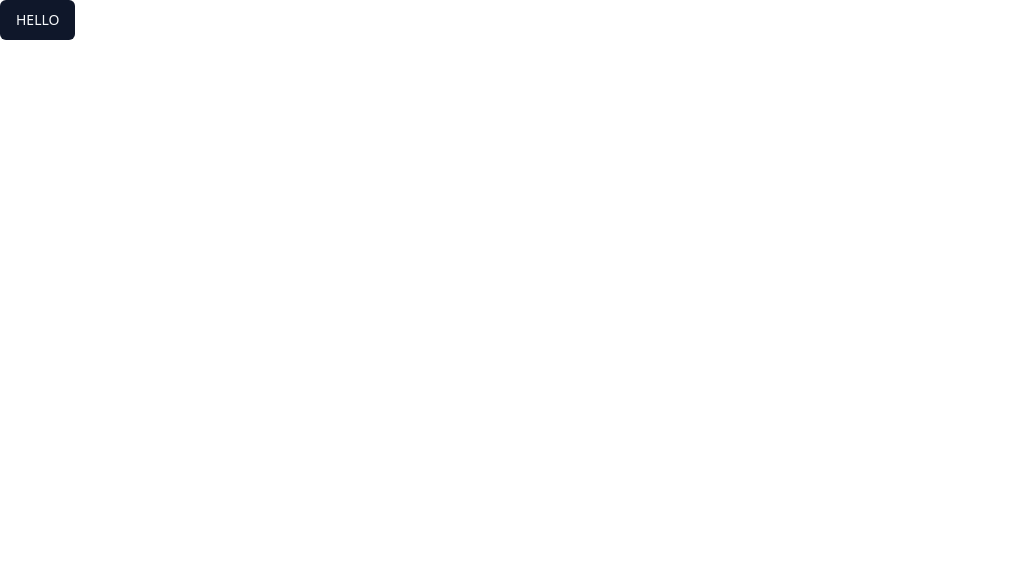
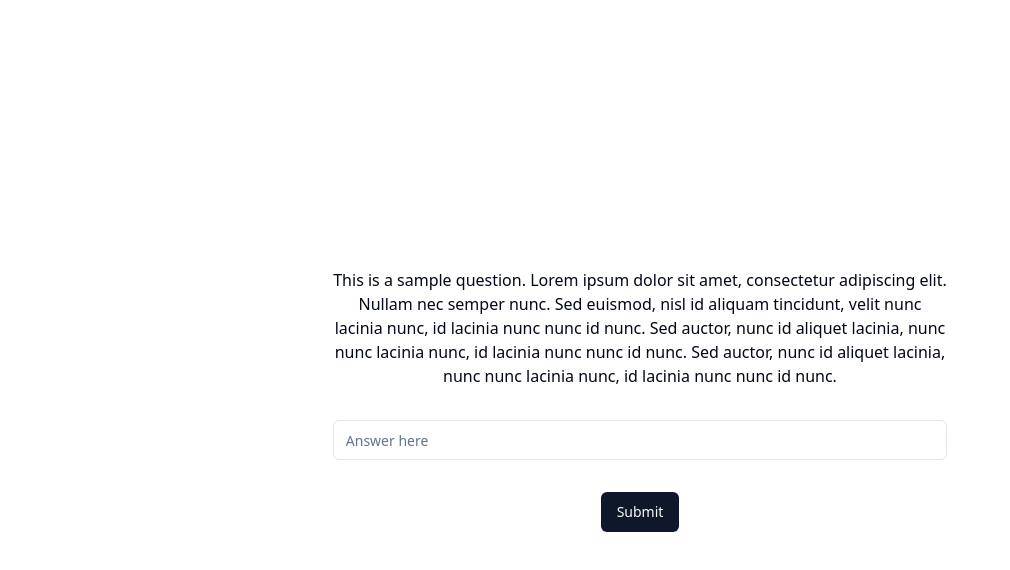
Before and after one commit to Varun-Karthik-T/Cryptic-code-chase24, a React (Vite) app in the folder cryptic-code-chase/: page / in a window 1280 px wide. Shown: the top 570 px of the page, without its empty margins (0-1010 px from the left). Built offline with nearby package versions, Linux system fonts and the light colour scheme.

Commit message:
basic layout done

```diff
--- a/cryptic-code-chase/package.json
+++ b/cryptic-code-chase/package.json
@@ -16,6 +16,7 @@
     "lucide-react": "^0.371.0",
     "react": "^18.2.0",
     "react-dom": "^18.2.0",
+    "react-router-dom": "^6.22.3",
     "tailwind-merge": "^2.2.2",
     "tailwindcss-animate": "^1.0.7"
   },
--- a/cryptic-code-chase/src/App.jsx
+++ b/cryptic-code-chase/src/App.jsx
@@ -1,12 +1,18 @@
 import {Button} from "@/components/ui/button"
 import './App.css'
+import { Route,Routes,BrowserRouter as Router } from "react-router-dom"
+import Question from "./pages/ques"
 
 function App() {
 
 
   return (
     <>
-     <Button>HELLO</Button>
+     <Router>
+      <Routes>
+        <Route path="/" element={<Question />} />
+      </Routes>
+     </Router>
     </>
   )
 }
--- /dev/null
+++ b/cryptic-code-chase/src/components/ui/input.jsx
@@ -0,0 +1,19 @@
+import * as React from "react"
+
+import { cn } from "@/lib/utils"
+
+const Input = React.forwardRef(({ className, type, ...props }, ref) => {
+  return (
+    (<input
+      type={type}
+      className={cn(
+        "flex h-10 w-full rounded-md border border-input bg-background px-3 py-2 text-sm ring-offset-background file:border-0 file:bg-transparent file:text-sm file:font-medium placeholder:text-muted-foreground focus-visible:outline-none focus-visible:ring-2 focus-visible:ring-ring focus-visible:ring-offset-2 disabled:cursor-not-allowed disabled:opacity-50",
+        className
+      )}
+      ref={ref}
+      {...props} />)
+  );
+})
+Input.displayName = "Input"
+
+export { Input }
--- /dev/null
+++ b/cryptic-code-chase/src/pages/ques.jsx
@@ -0,0 +1,18 @@
+import { useEffect, useState } from 'react';
+import { useNavigate } from 'react-router-dom';
+import { Input } from '@/components/ui/input';
+import { Button } from '@/components/ui/button';
+
+export default function Question() {
+    return (
+        <>
+            <div className='flex flex-col justify-center items-center h-screen w-full '>
+                <div className="flex flex-col items-center justify-center w-4/5 gap-8">
+                    <p className='text-center w-4/5 md:w-3/5'>This is a sample question. Lorem ipsum dolor sit amet, consectetur adipiscing elit. Nullam nec semper nunc. Sed euismod, nisl id aliquam tincidunt, velit nunc lacinia nunc, id lacinia nunc nunc id nunc. Sed auctor, nunc id aliquet lacinia, nunc nunc lacinia nunc, id lacinia nunc nunc id nunc. Sed auctor, nunc id aliquet lacinia, nunc nunc lacinia nunc, id lacinia nunc nunc id nunc.</p>
+                    <Input placeholder="Answer here" className="md:w-3/5 w-4/5" />
+                    <Button onClick={() => alert("innu podla")}>Submit</Button>
+                </div>
+            </div>
+        </>
+    )
+}
```
Also changed, not shown: 1 other file (tests, documents, lock files or other folders).
